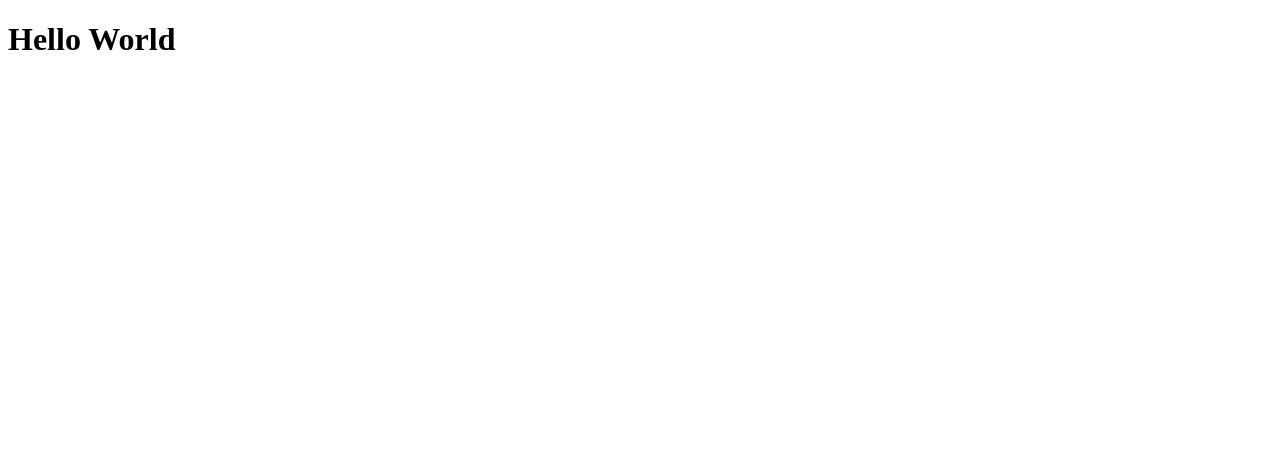
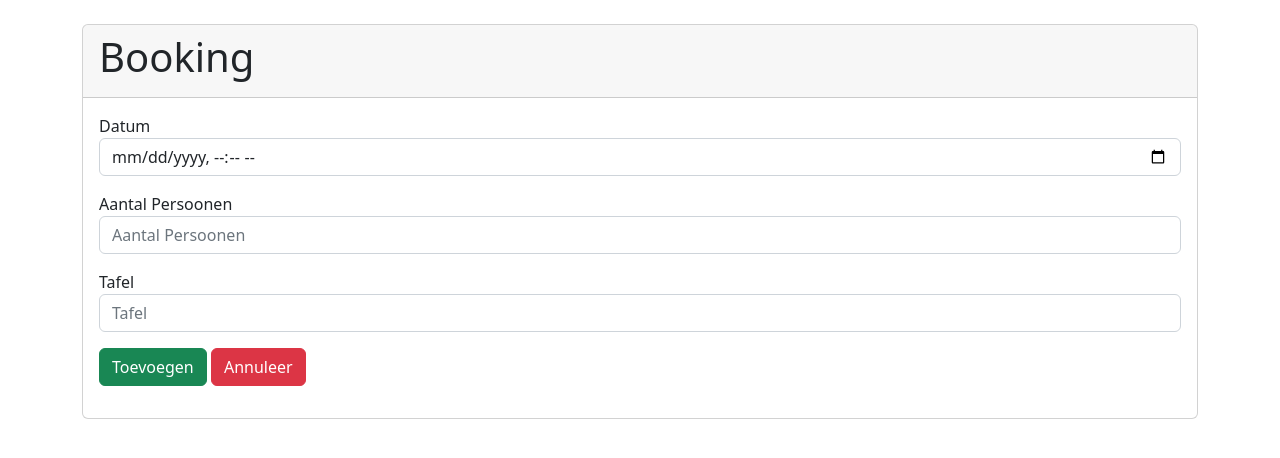
Before and after one commit to TheGamingBram/Project7-Bontemps, a PHP site: page /booking.php in a window 1280 px wide. Before the commit the part shown is almost empty. Shown: the top 458 px of the page. Run offline with PHP 8.4, Linux system fonts and the light colour scheme.

Commit message:
changes booking database

```diff
--- a/booking.php
+++ b/booking.php
@@ -1,12 +1,63 @@
-<!DOCTYPE html>
-<html lang="en">
-<head>
-    <meta charset="UTF-8">
-    <meta http-equiv="X-UA-Compatible" content="IE=edge">
-    <meta name="viewport" content="width=device-width, initial-scale=1.0">
-    <title>Bookingen</title>
-</head>
+<?php
+    include('Assets/Config.php');
+
+    include('Assets/Header.php');
+
+    if(isset($_POST['Annuleer']))
+	{
+		header("location: booking.php");
+	}
+
+	if(isset($_POST['toevoegen']))
+	{
+		$Datum = $_POST['Datum'];
+		$AantalPesoonen = $_POST['AantalPersoonen'];
+		$KlantID = $_POST['KlantID'];
+		$TafelID = $_POST['TafelID'];
+
+		$QueryBooking = "INSERT INTO reserveringen (Datum, Aantal, Klanten_ID, Tafel_ID)
+				VALUES ('$Datum', '$AantalPesoonen', '$KlantID', '$TafelID');";
+			mysqli_query($con, $QueryBooking);
+
+            prettyprint($QueryBooking);
+		// header("location: booking.php");
+	}
+?>
+
+
     <body>
-        <h1> Hello World</h1>
+        <div class="container">
+            <div class="card my-4">
+                <div class="card-header">
+                    <div class="card-title">
+                        <h1>
+                            Booking
+                        </h1>
+                    </div>
+                </div>
+                <div class="card-body">
+                    <form action="booking.php" method="post" autocomplete="off">
+                        <div class="mb-3">
+                            <label class="label" for="Datum">Datum</label>
+                            <input type="datetime-local" placeholder="Datum" name="Datum" id="Datum" class="form-control" required>
+                        </div>
+                        <div class="mb-3">
+                            <label class="label" for="AantalPersoonen">Aantal Persoonen</label>
+                            <input type="AantalPersoonen" placeholder="Aantal Persoonen" name="AantalPersoonen" id="AantalPersoonen" class="form-control" required>
+                        </div>
+                        <div class="mb-3">
+                            <label class="label" for="Tafel">Tafel</label>
+                            <input type="text" placeholder="Tafel" name="TafelID" id="TafelID" class="form-control" required>
+                        </div>
+                        <div class="mb-3">
+                            <input type="text" hidden placeholder="KlantID" value="5" name="KlantID" id="KlantID" class="form-control">
+                        </div>
+                        <div class="mb-3">
+                            <input type="submit" value="Toevoegen" name="toevoegen" class="btn btn-success">
+                            <input type="submit" value="Annuleer" name="Annuleer" class="btn btn-danger">
+                        </div>
+                    </form>
+                </div>
+            </div>
+        </div>
     </body>
-</html>
```
